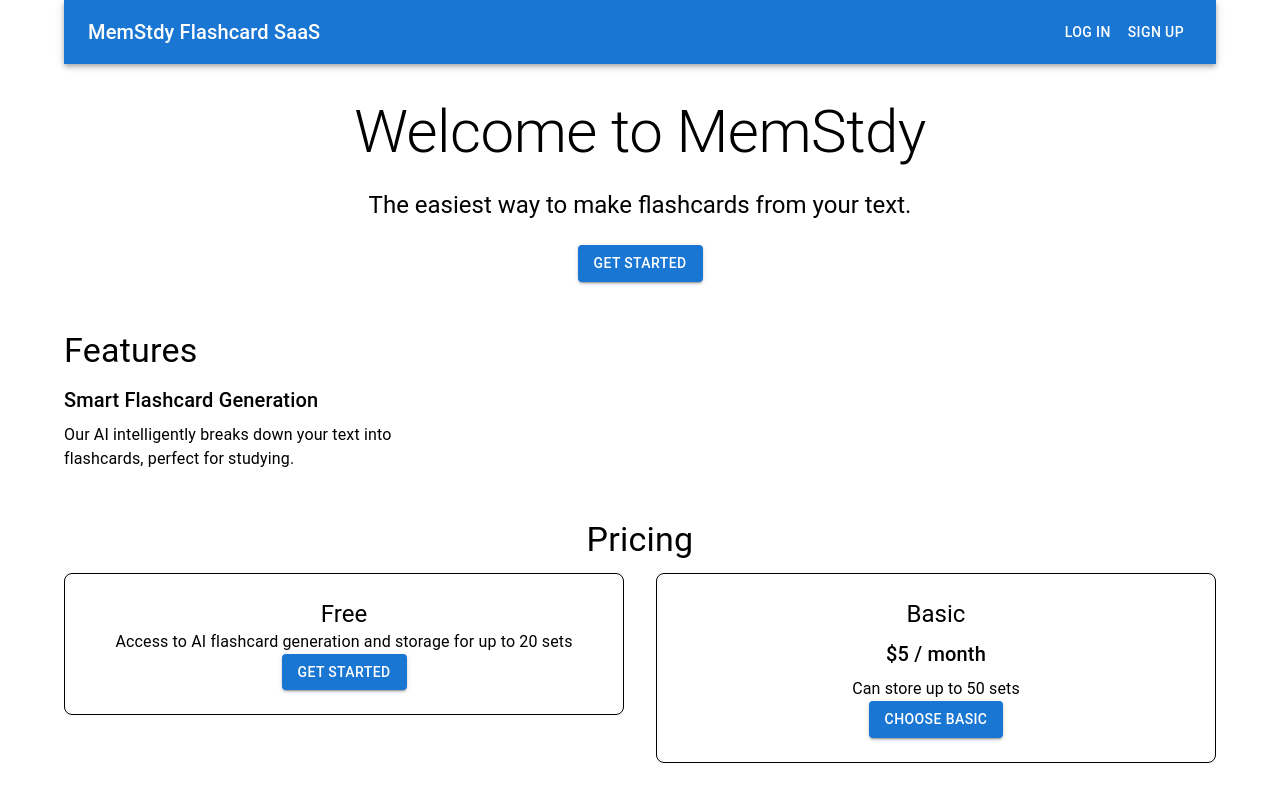
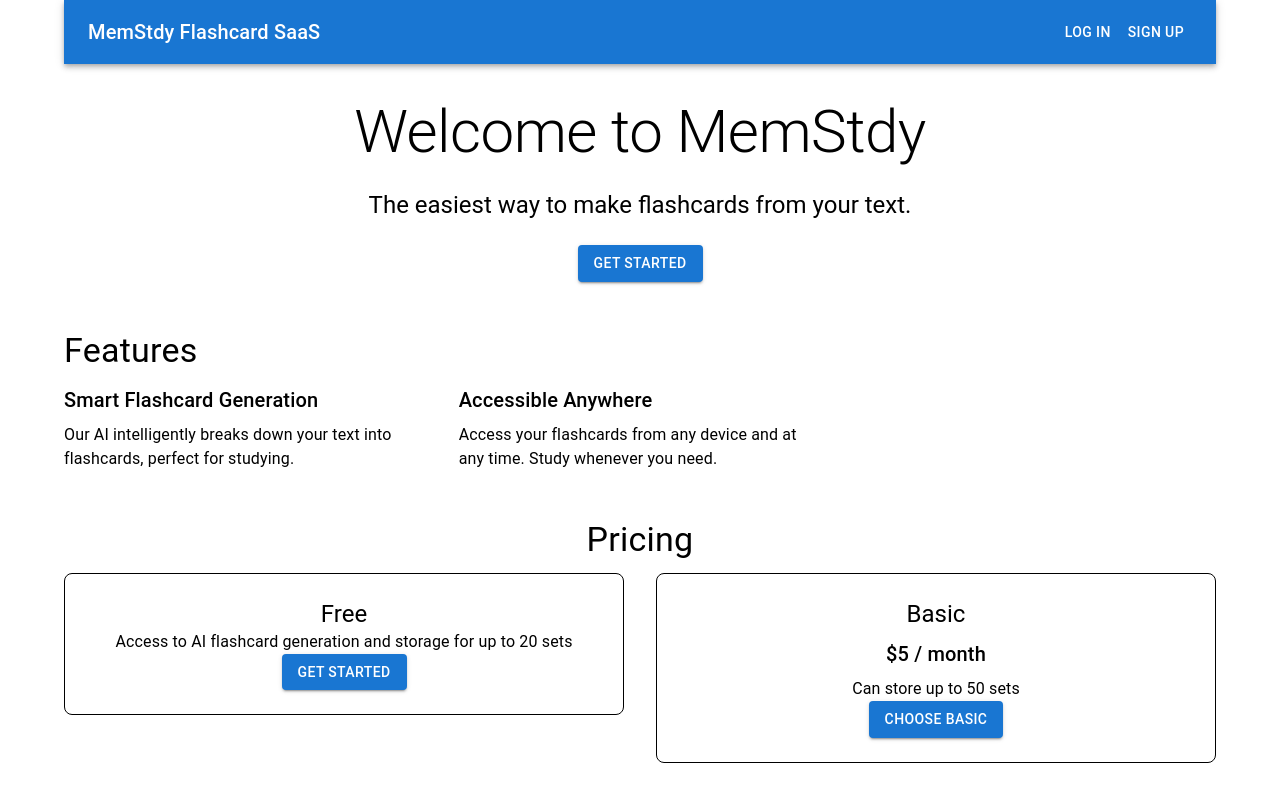
Before and after one commit to ereizas/MemStdy, a Next.js app in the folder memstdy/: page / in a window 1280 px wide. Shown: the top 793 px of the page. Built offline with nearby package versions, Linux system fonts and the light colour scheme; no server answers.

Commit message:
Added another feature in feature section

```diff
--- a/memstdy/app/page.js
+++ b/memstdy/app/page.js
@@ -52,6 +52,13 @@ export default function Home() {
               Our AI intelligently breaks down your text into flashcards, perfect for studying.
             </Typography>
           </Grid>
+          <Grid item xs={12} md={4}>
+            <Typography variant="h6" gutterBottom>Accessible Anywhere</Typography>
+            <Typography>
+              {' '}
+              Access your flashcards from any device and at any time. Study whenever you need.
+            </Typography>
+          </Grid>
         </Grid>
       </Box>
       <Box sx={{my:6, textAlign:"center"}}>
```
